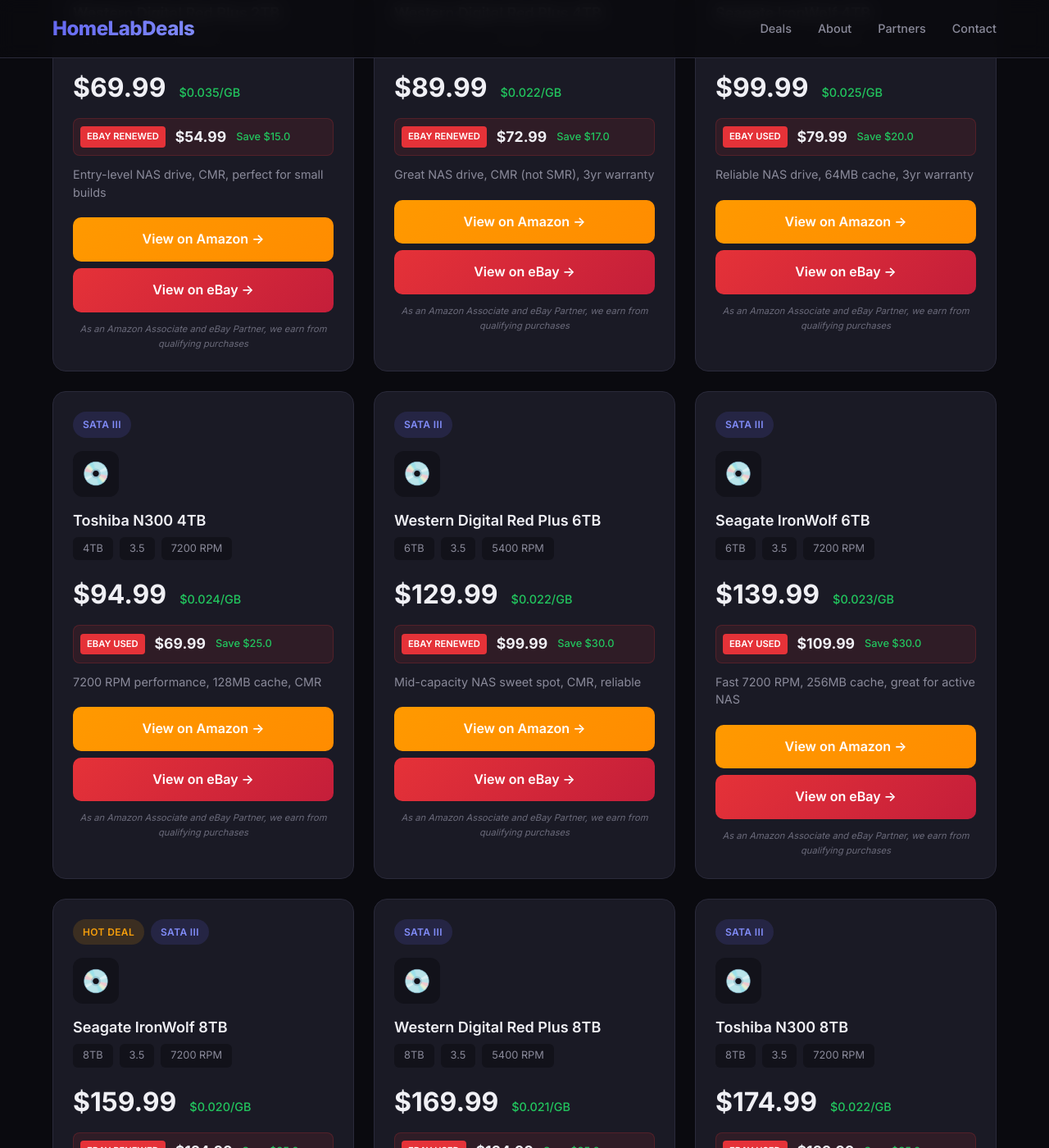
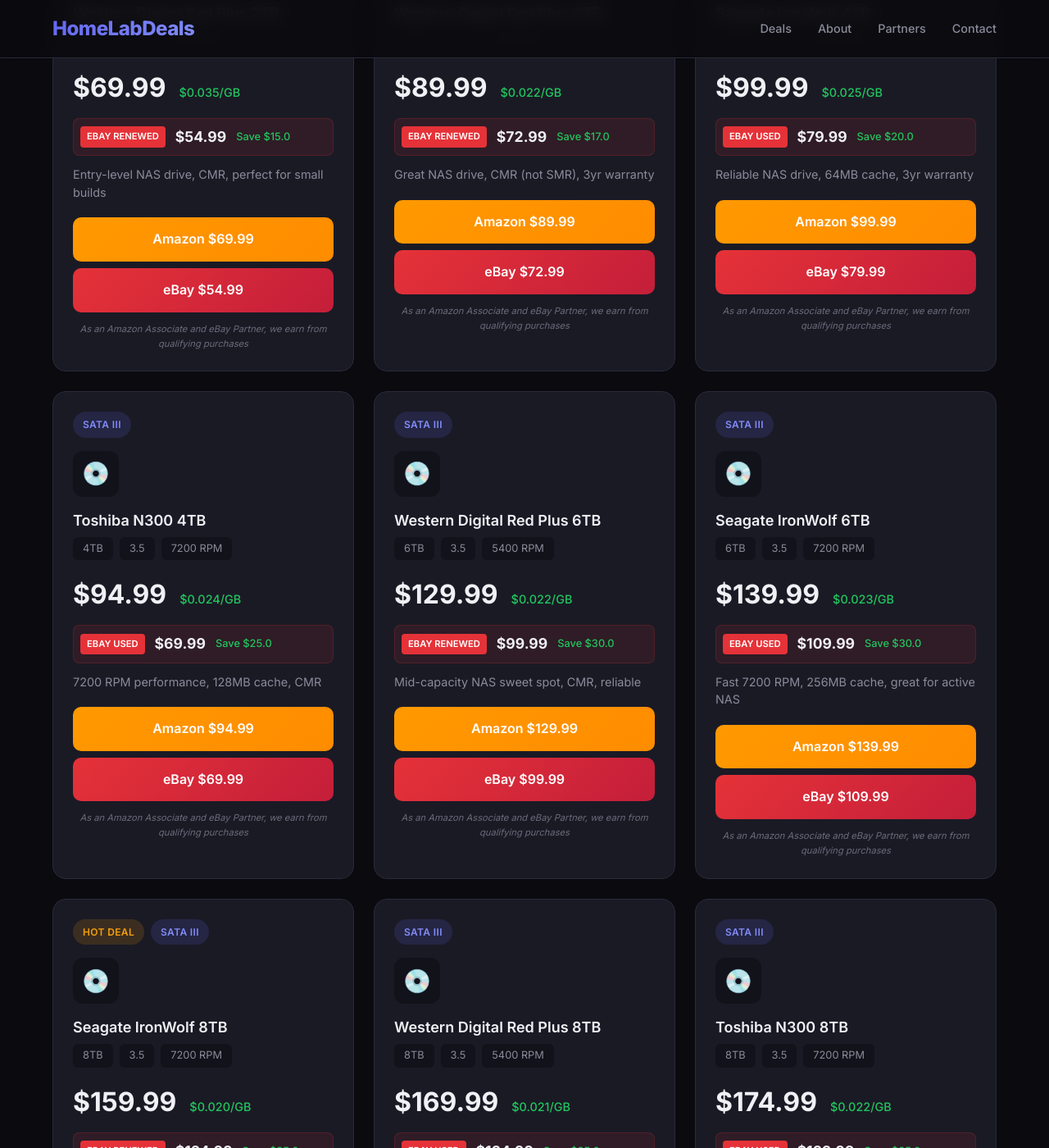
Before and after one commit to m18241/homelabdeals-site, a Jekyll site: the page built from index.html, in a window 1280 px wide and 1400 px high, scrolled down 973 px. Shown: the whole window at 82% size. Built offline with Jekyll 4.4.1, drawn with Linux system fonts in a browser that asks for light colours; some of the changed text lies outside the part shown.

Commit message:
Add prices to Amazon and eBay buttons

```diff
--- a/_includes/drive-card.html
+++ b/_includes/drive-card.html
@@ -47,9 +47,13 @@
   <p class="drive-note">{{ drive.note }}</p>
 
   <div class="button-group">
-    <a href="{{ drive.link }}" class="btn btn-amazon" target="_blank" rel="nofollow noopener">View on Amazon →</a>
+    <a href="{{ drive.link }}" class="btn btn-amazon" target="_blank" rel="nofollow noopener">
+      Amazon ${{ drive.price }}
+    </a>
     {% if drive.ebay_link %}
-      <a href="{{ drive.ebay_link }}?campid=5339143637&toolid=20001" class="btn btn-ebay" target="_blank" rel="nofollow noopener">View on eBay →</a>
+      <a href="{{ drive.ebay_link }}?campid=5339143637&toolid=20001" class="btn btn-ebay" target="_blank" rel="nofollow noopener">
+        eBay {% if drive.ebay_price %}${{ drive.ebay_price }}{% else %}View{% endif %}
+      </a>
     {% endif %}
   </div>
 
```
